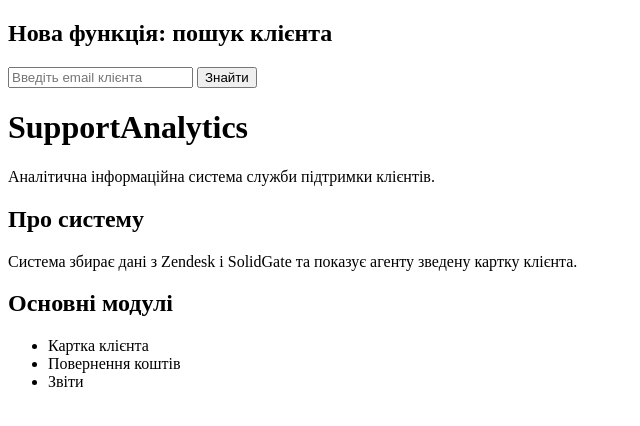
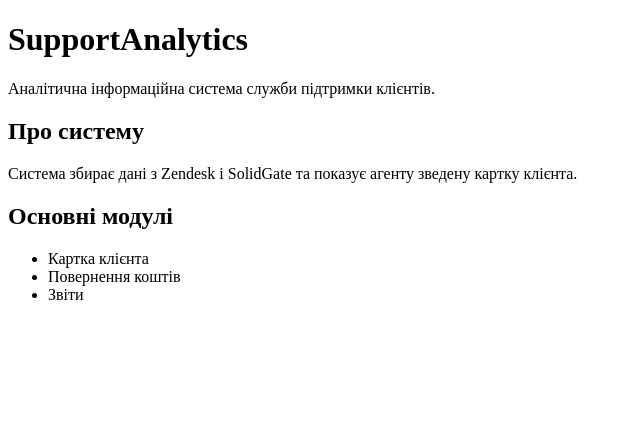
Before and after one commit to sofiadanilko/supportanalytics-web, a plain HTML site: page index.html in a window 1280 px wide. Shown: the whole page, without its empty margins (0-640 px from the left). Drawn offline with Linux system fonts and the light colour scheme.

Commit message:
Revert "Add client search section"

```diff
--- a/index.html
+++ b/index.html
@@ -4,9 +4,6 @@
     <meta charset="UTF-8">
     <title>SupportAnalytics</title>
 </head>
-        <h2>Нова функція: пошук клієнта</h2>
-    <input type="text" placeholder="Введіть email клієнта">
-    <button>Знайти</button>
 <body>
     <h1>SupportAnalytics</h1>
     <p>Аналітична інформаційна система служби підтримки клієнтів.</p>
```
